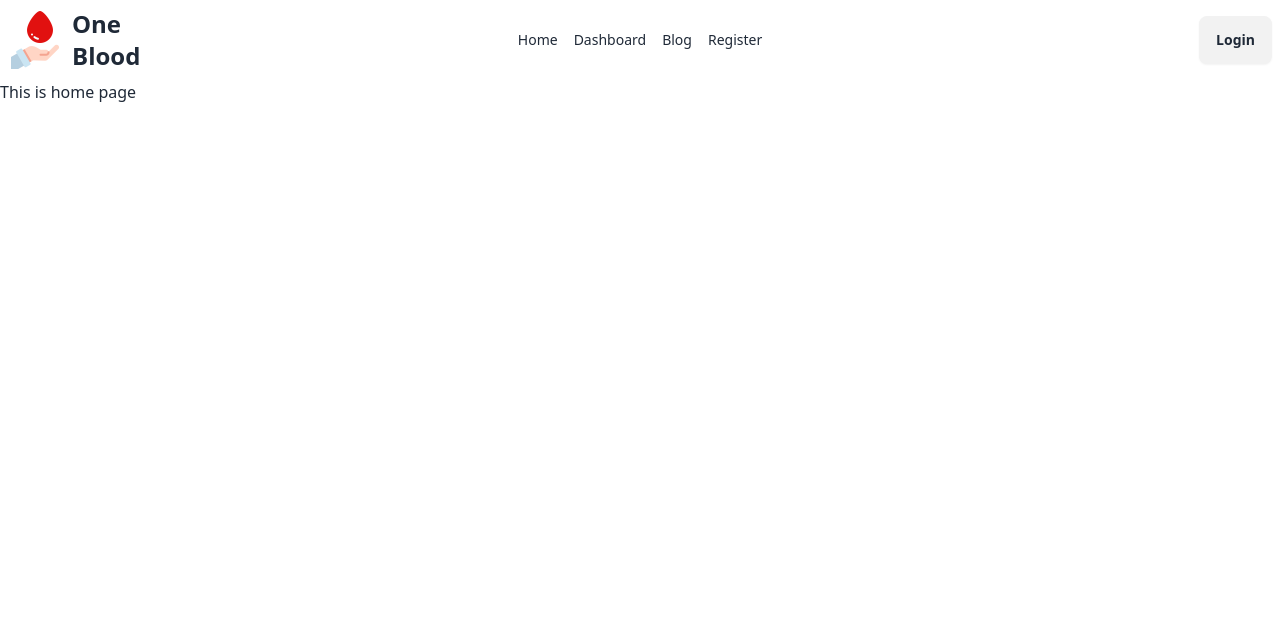
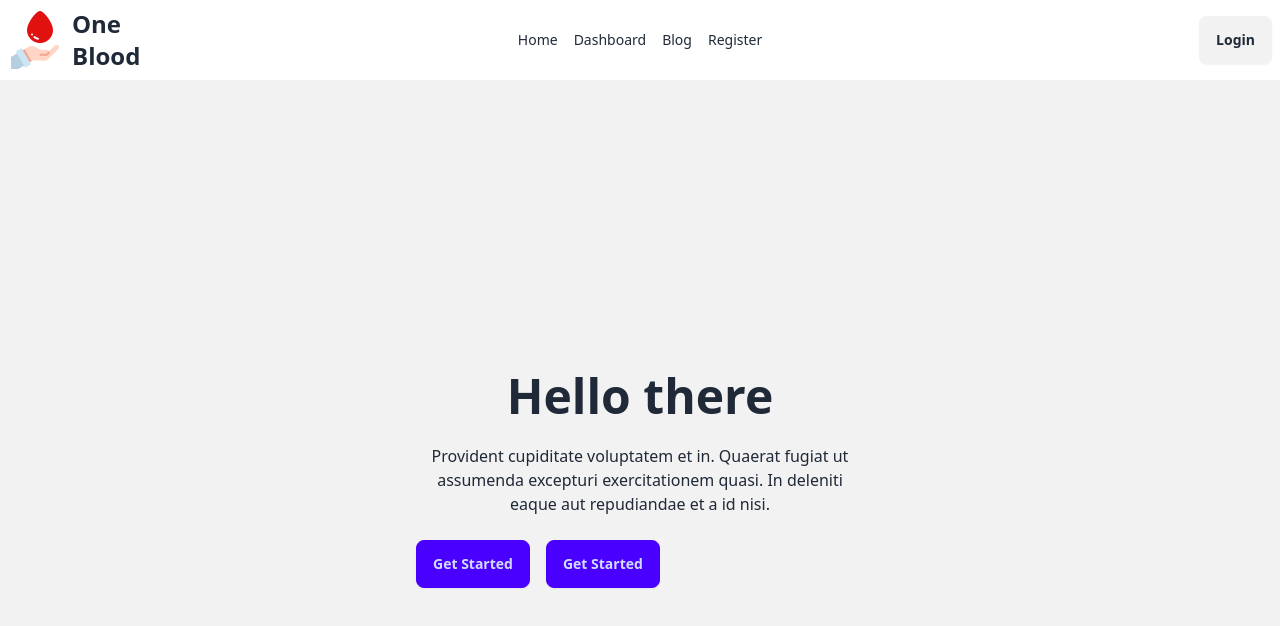
Before and after one commit to shorif2/blood-donation-application-client, a React (Vite) app: page / in a window 1280 px wide. Shown: the top 626 px of the page. Built offline with nearby package versions, Linux system fonts and the light colour scheme.

Commit message:
Banner added on Home page

```diff
--- a/package.json
+++ b/package.json
@@ -12,9 +12,12 @@
   "dependencies": {
     "localforage": "^1.10.0",
     "match-sorter": "^6.3.1",
+    "pure-react-carousel": "^1.30.1",
     "react": "^18.2.0",
     "react-dom": "^18.2.0",
+    "react-responsive-carousel": "^3.2.23",
     "react-router-dom": "^6.20.0",
+    "react-slick": "^0.29.0",
     "sort-by": "^1.2.0"
   },
   "devDependencies": {
--- /dev/null
+++ b/src/pages/Home/Banner/Banner.jsx
@@ -0,0 +1,20 @@
+
+
+const Banner = () => {
+    return (
+        <div className="hero min-h-screen bg-base-200">
+            <div className="hero-content text-center">
+                <div className="max-w-md">
+                    <h1 className="text-5xl font-bold">Hello there</h1>
+                    <p className="py-6">Provident cupiditate voluptatem et in. Quaerat fugiat ut assumenda excepturi exercitationem quasi. In deleniti eaque aut repudiandae et a id nisi.</p>
+                    <div className="flex gap-4">
+                    <button className="btn btn-primary">Get Started</button>
+                    <button className="btn btn-primary">Get Started</button>
+                    </div>
+                </div>
+            </div>
+        </div>
+    );
+};
+
+export default Banner;
--- a/src/pages/Home/Home.jsx
+++ b/src/pages/Home/Home.jsx
@@ -1,9 +1,11 @@
+import Banner from "./Banner/Banner";
+
 
 
 const Home = () => {
     return (
         <div>
-            This is home page
+          <Banner></Banner>
         </div>
     );
 };
```
Also changed, not shown: 1 other file (tests, documents, lock files or other folders).
